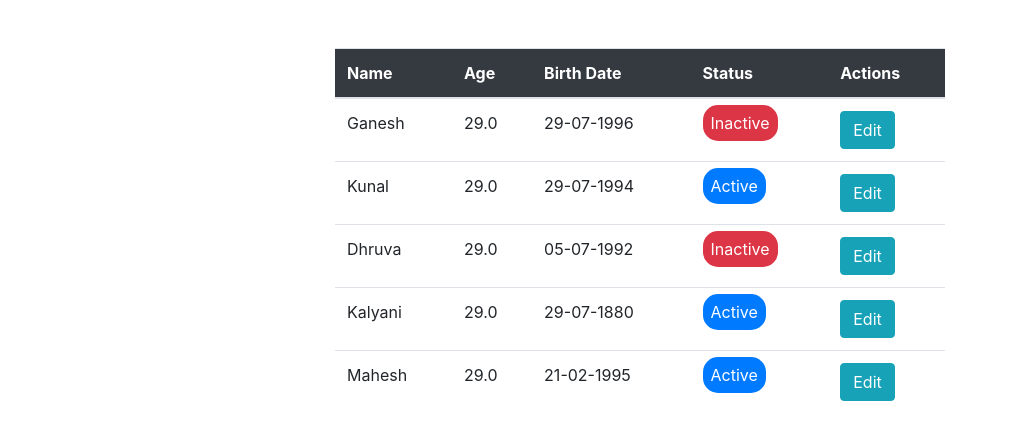
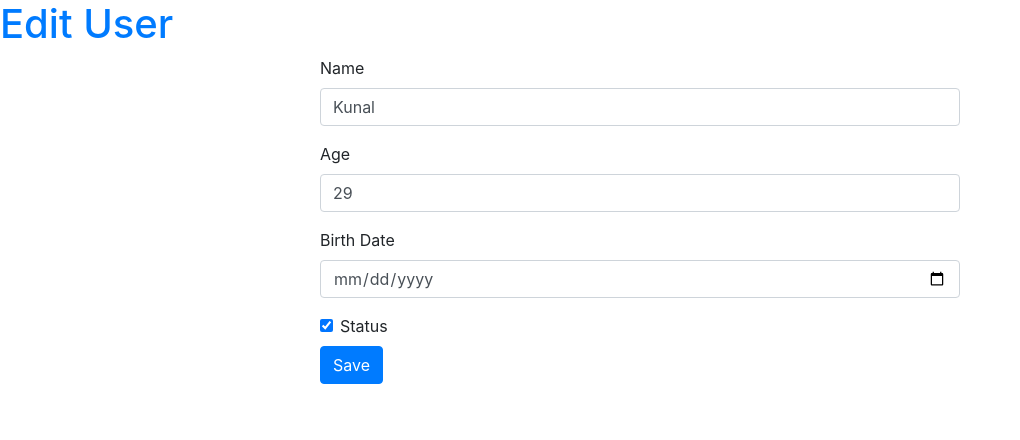
Before and after one commit to rvmore/angular-training, an Angular app: page /edit-user/1 in a window 1280 px wide. Before the commit this address led to /users. Shown: the top 440 px of the page, without its empty margins (0-1020 px from the left). Built offline with nearby package versions, Linux system fonts and the light colour scheme.

Commit message:
Added params & query params code

```diff
--- a/src/app/app-routing.module.ts
+++ b/src/app/app-routing.module.ts
@@ -6,11 +6,13 @@ import { UserListComponent } from './user-list/user-list.component';
 const routes: Routes = [
   {
     path: 'users',
-    component: UserListComponent
+    component: UserListComponent,
+    data: { title: 'User List'}
   },
   {
-    path: 'edit-user',
-    component: EditUserComponent
+    path: 'edit-user/:id',
+    component: EditUserComponent,
+    data: { title: 'Edit User'}
   },
   {
     path: '',
--- a/src/app/edit-user/edit-user.component.html
+++ b/src/app/edit-user/edit-user.component.html
@@ -1,3 +1,5 @@
+<h1 class="text-primary">{{pageTitle}}</h1>
+
 <ng-container *ngIf="showForm">
     <div class="container w-50 mt-2 mb-5">
         <div class="row form-group">
@@ -10,7 +12,7 @@
         </div>
         <div class="row form-group">
             <label for="birthDate" class="label">Birth Date</label>
-            <input type="datetime" class="form-control" [(ngModel)]="selectedUser.birthDate">
+            <input type="date" class="form-control" [(ngModel)]="selectedUser.birthDate">
         </div>
         <div class="row form-check mb-2">
             <input class="form-check-input" type="checkbox" value="" id="flexCheckDefault"
@@ -20,7 +22,7 @@
             </label>
         </div>
         <div class="row">
-            <button class="btn btn-primary">Save</button>
+            <button class="btn btn-primary" (click)="onSaveUser()">Save</button>
         </div>
     </div>
 
--- a/src/app/edit-user/edit-user.component.ts
+++ b/src/app/edit-user/edit-user.component.ts
@@ -1,5 +1,7 @@
 import { Component, DoCheck, Input, OnChanges, OnDestroy, OnInit, SimpleChanges } from '@angular/core';
+import { ActivatedRoute, Router } from '@angular/router';
 import { UserService } from '../services/user.service';
+import { IUser } from '../shared/models/user.model';
 
 @Component({
   selector: 'app-edit-user',
@@ -7,18 +9,41 @@ import { UserService } from '../services/user.service';
   styleUrls: ['./edit-user.component.css']
 })
 export class EditUserComponent implements OnInit {
-  selectedUser;
+  selectedUser: IUser;
   showForm = false;
 
+  pageTitle: string;
+
   constructor(
-    private userService: UserService
-  ) { }
+    private userService: UserService,
+    private activatedRoute: ActivatedRoute,
+    private router: Router
+  ) {
+    // this.selectedUser = this.router.getCurrentNavigation().extras.state;
+  }
 
   ngOnInit(): void {
-    this.selectedUser = this.userService.selectedUser;
+    // this.selectedUser = this.userService.selectedUser;
+    this.pageTitle = this.activatedRoute.snapshot.data.title;
+
+    // const userId = this.activatedRoute.snapshot.queryParams.id;
+
+    const userId = this.activatedRoute.snapshot.params.id;
+    this.selectedUser = this.userService.getUserById(userId); // { id: }
+
+
+    // console.log(this.router.getCurrentNavigation());
+    // this.selectedUser = this.router.getCurrentNavigation().extras.state;
+
+    console.log(this.activatedRoute);
 
     if (this.selectedUser) {
       this.showForm = true;
     }
   }
+
+  onSaveUser(): void {
+    this.userService.updateUserById(this.selectedUser.id, this.selectedUser);
+    this.router.navigate(['/users']);
+  }
 }
--- a/src/app/services/user.service.ts
+++ b/src/app/services/user.service.ts
@@ -1,10 +1,11 @@
 import { Injectable } from '@angular/core';
+import { IUser } from '../shared/models/user.model';
 
 @Injectable()
 export class UserService {
-  selectedUser: { id: number, name: string, age: number, status: boolean, birthDate: Date };
+  selectedUser: IUser;
 
-  userList: { id: number, name: string; age: number, birthDate: Date, status: boolean }[] = [
+  userList: IUser[] = [
     {
       id: 0,
       name: 'Ganesh',
@@ -13,28 +14,28 @@ export class UserService {
       birthDate: new Date('1996-07-29')
     },
     {
-      id: 0,
+      id: 1,
       name: 'Kunal',
       age: 29,
       status: true,
       birthDate: new Date('1994-07-29')
     },
     {
-      id: 0,
+      id: 2,
       name: 'Dhruva',
       age: 29,
       status: false,
       birthDate: new Date('1992-07-05')
     },
     {
-      id: 0,
+      id: 3,
       name: 'Kalyani',
       age: 29,
       status: true,
       birthDate: new Date('1880-07-29')
     },
     {
-      id: 0,
+      id: 4,
       name: 'Mahesh',
       age: 29,
       status: true,
@@ -43,4 +44,26 @@ export class UserService {
   ];
 
   constructor() { }
+
+  getUserById(id): IUser {
+    return this.userList.find(user => user.id === +id);
+  }
+
+  updateUserById(searchId: number, updatedUser: IUser): void {
+    const users = this.userList;
+
+    this.userList = users.filter(user => {
+      if (user.id === searchId) {
+        user.id = updatedUser.id;
+        user.name = updatedUser.name;
+        user.age = updatedUser.age;
+        user.birthDate = updatedUser.birthDate;
+        user.status = updatedUser.status;
+
+        return user;
+      }
+
+      return user;
+    });
+  }
 }
--- a/src/app/user-list/user-list.component.html
+++ b/src/app/user-list/user-list.component.html
@@ -1,3 +1,5 @@
+<h1 class="text-primary">{{pageTitle}}</h1>
+
 <div class="container mt-5 w-50">
     <table class="table table-hover">
         <thead class="bg-dark" style="color: #fff;">
@@ -20,6 +22,9 @@
                 </td>
                 <td>
                     <button class="btn btn-info" (click)="onEditUser(user)">Edit</button>
+                    <!-- <a [routerLink]="['/edit-user']" [state]="user" routerLinkActive="router-link-active" >Edit</a> -->
+                    <!-- <button class="btn btn-info">Edit</button> -->
+                    <!-- <a class="btn btn-info" [routerLink]="['/edit-user']" [state]="user" routerLinkActive="router-link-active" >Edit</a> -->
                 </td>
             </tr>
         </tbody>
--- a/src/app/user-list/user-list.component.ts
+++ b/src/app/user-list/user-list.component.ts
@@ -1,6 +1,7 @@
 import { Component, OnInit, Output, EventEmitter } from '@angular/core';
-import { Router } from '@angular/router';
+import { ActivatedRoute, Router } from '@angular/router';
 import { UserService } from '../services/user.service';
+import { IUser } from '../shared/models/user.model';
 
 @Component({
   selector: 'app-user-list',
@@ -8,20 +9,36 @@ import { UserService } from '../services/user.service';
   styleUrls: ['./user-list.component.css']
 })
 export class UserListComponent implements OnInit {
-  userList = [];
+  userList: IUser[] = [];
+  pageTitle: string;
 
   constructor(
     private userService: UserService,
-    private router: Router
+    private router: Router,
+    private activatedRoute: ActivatedRoute
   ) { }
 
   ngOnInit(): void {
     this.userList = this.userService.userList;
+
+    this.pageTitle = this.activatedRoute.snapshot.data.title;
   }
 
   onEditUser(user): void {
-    this.userService.selectedUser = user;
-    this.router.navigate(['edit-user']);
+
+    // this.router.navigateByUrl(`/edit-user?id=${user.id}`);
+
+    this.router.navigate([`/edit-user/${user.id}`]);
+
+    // const updatedBirthDate = `${user.birthDate.getFullYear()},${user.birthDate.getMonth(2)},${user.birthDate.getDate()}`;
+
+    // const updatedUser = {
+    //   ...user,
+    //   birthDate: updatedBirthDate
+    // };
+
+    // this.router.navigate(['/edit-user'], { state: updatedUser });
+
   }
 
 }
```
Also changed, not shown: src/app/shared/models/user.model.ts (added, +7 -0 lines).
